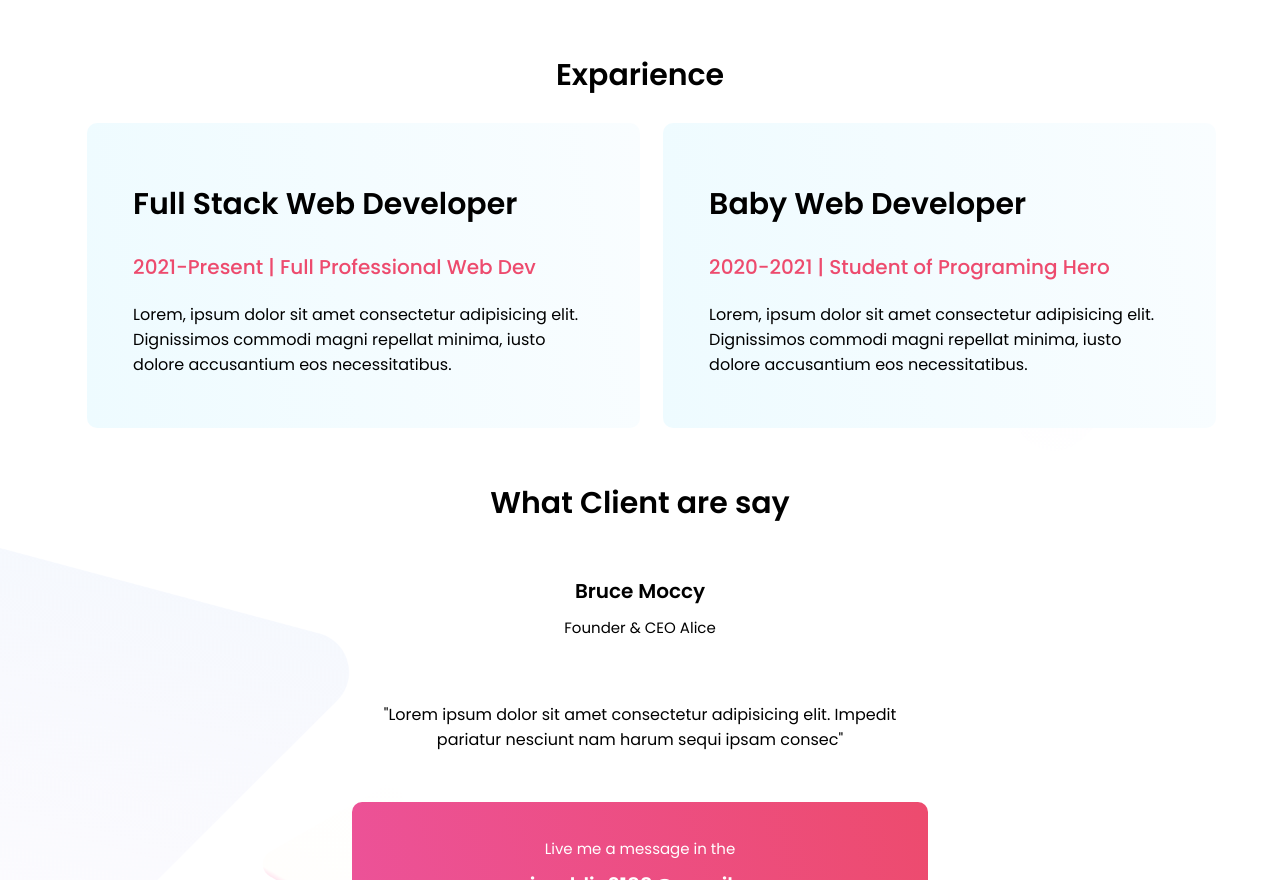
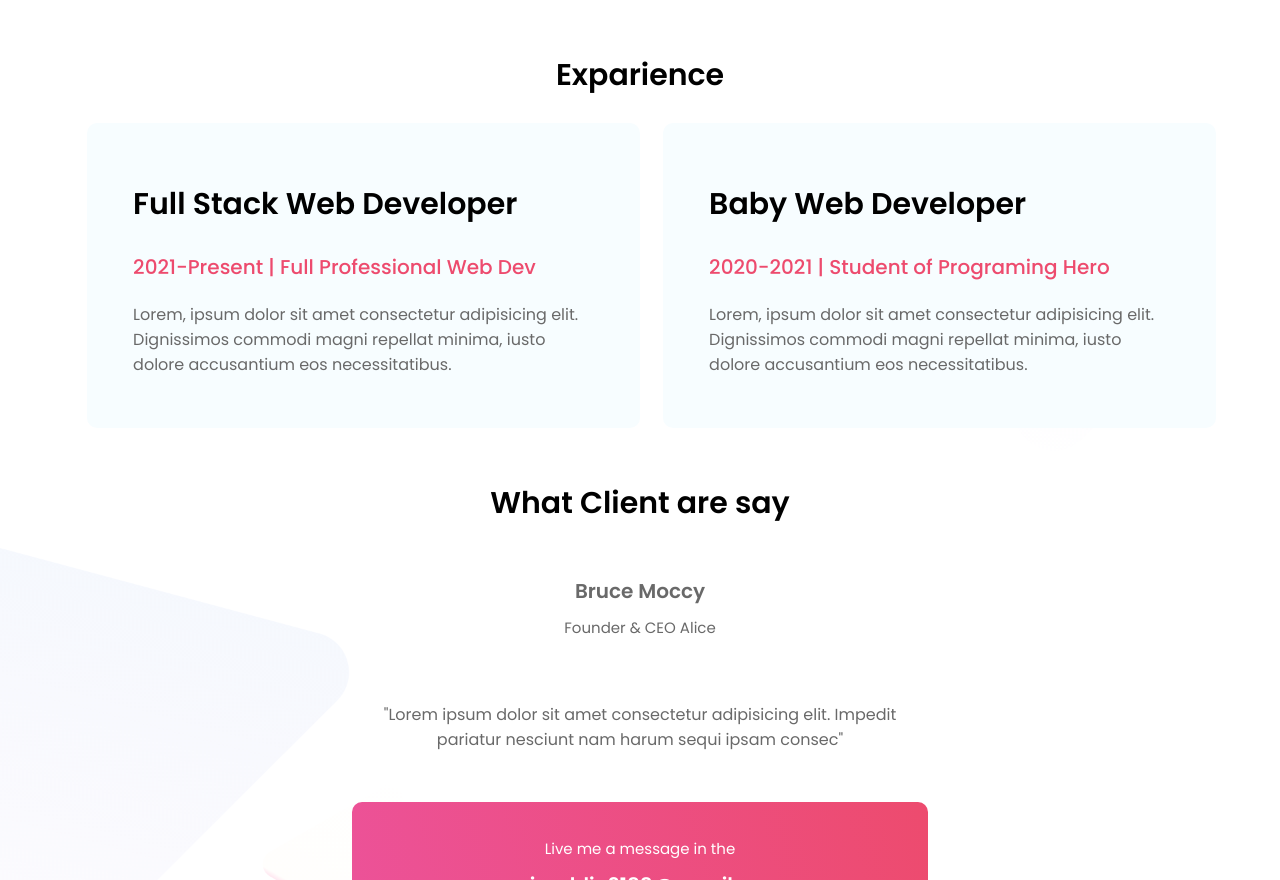
Before and after one commit to moinuddin3188/personal-website, a plain HTML site: page index.html in a window 1280 px wide. Shown: the part 1920-2800 px from the top of the page. Drawn offline with Linux system fonts and the light colour scheme.

Commit message:
changes added

```diff
--- a/style.css
+++ b/style.css
@@ -1,6 +1,9 @@
 body {
     font-family: 'Poppins', sans-serif;
     margin: 0;
+}
+p {
+    color: dimgray;
 }
 h1 {
     font-weight: 400;
@@ -77,7 +80,7 @@ section {
     height: 300px;
 }
 .single-section {
-    background-image: linear-gradient(80deg, rgb(238, 251, 255), rgb(249, 253, 255));
+    background-color: rgb(247, 253, 255);
     padding: 3% 4%;
     border-radius: 10px;
     margin-left: 2%;
@@ -115,6 +118,9 @@ h3 {
     padding-top: 20px;
     height: 130px;
 }
+#email p {
+    color: white;
+}
 h2 {
     font-weight: 600;
     font-size: 30px;
```
